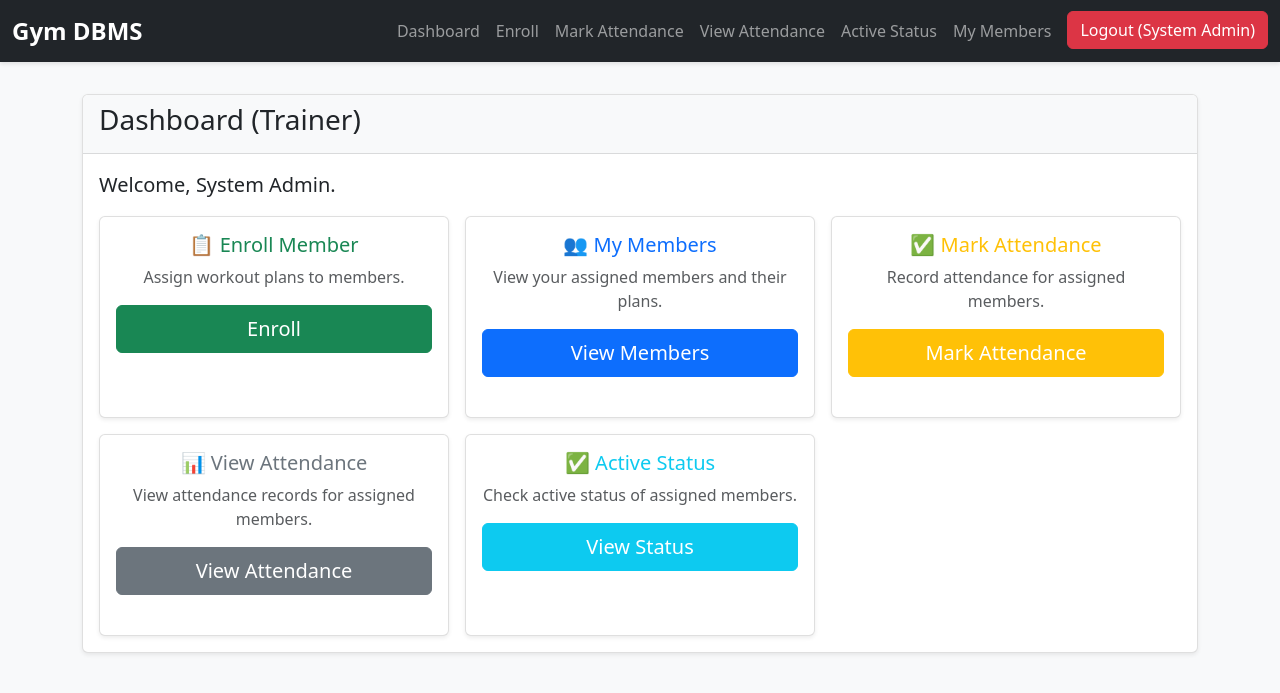
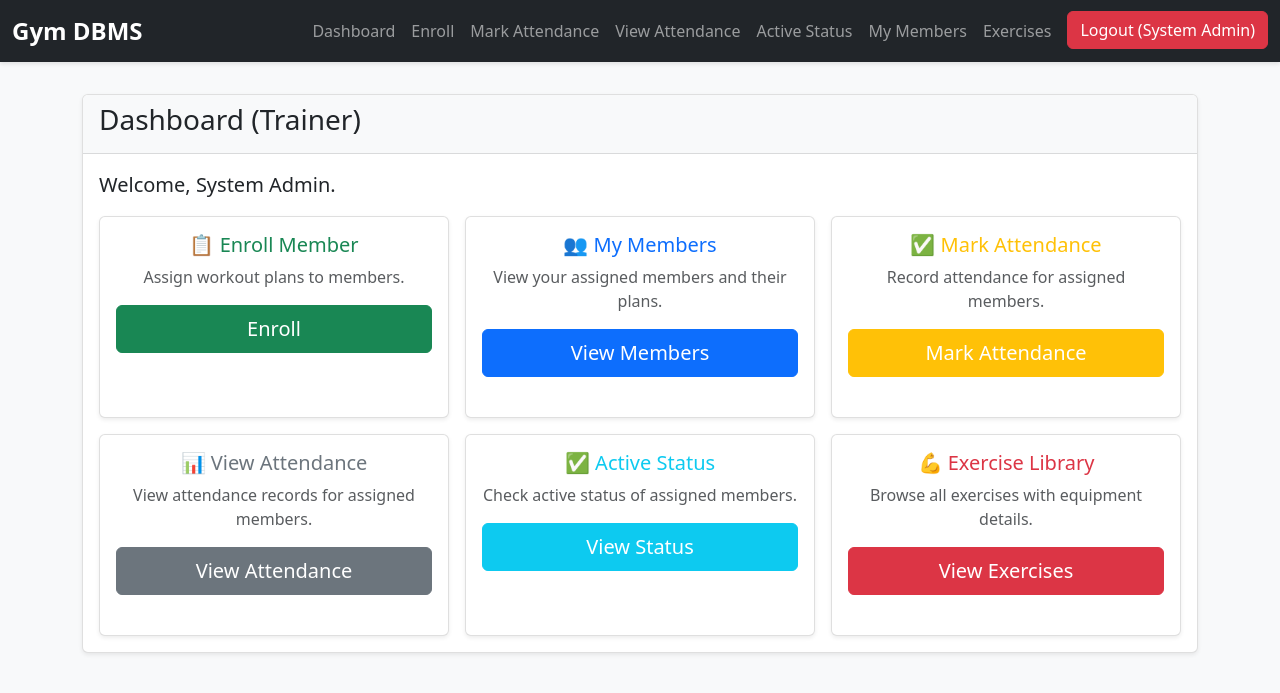
Before and after one commit to GUNADEEP19/GymMemberShip-WorkOutTracker, a Flask app: page /dashboard in a window 1280 px wide. Shown: the top 693 px of the page. Run offline with Flask 3, Linux system fonts and the light colour scheme; a user stored in the database is signed in.

Commit message:
Add Some Features

```diff
--- a/app.py
+++ b/app.py
@@ -655,6 +655,26 @@ def equipment_list():
     return render_template('equipment/list.html', equipment=equipment or [])
 
 
+# ---------- Exercise Library (Admin & Trainer) ----------
+@app.route('/exercises')
+@role_required('admin', 'trainer')
+def exercises_list():
+    try:
+        exercises = execute_query(
+            '''SELECT E.ExerciseId, E.ExerciseName, E.MuscleGroup,
+                      E.DefaultSets, E.DefaultReps, E.EquipmentId,
+                      EQ.Name AS EquipmentName
+               FROM Exercise E
+               LEFT JOIN Equipment EQ ON E.EquipmentId = EQ.EquipmentId
+               ORDER BY E.ExerciseName''',
+            silent=True
+        )
+    except Exception as e:
+        flash(f'Error loading exercises: {str(e)}', 'danger')
+        exercises = []
+    return render_template('exercise/list.html', exercises=exercises or [])
+
+
 # ---------- MySQL Console (Admin only) ----------
 @app.route('/mysql-console', methods=['GET', 'POST'])
 @role_required('admin')
--- a/templates/base.html
+++ b/templates/base.html
@@ -74,6 +74,7 @@
               {% endif %}
               {% if session.role == 'trainer' %}
                 <li class="nav-item"><a class="nav-link" href="/trainer/members">My Members</a></li>
+                <li class="nav-item"><a class="nav-link" href="/exercises">Exercises</a></li>
               {% endif %}
               {% if session.role == 'member' %}
                 <li class="nav-item"><a class="nav-link" href="/member/my-trainer">My Trainer</a></li>
@@ -81,6 +82,7 @@
               {% if session.role == 'admin' %}
                 <li class="nav-item"><a class="nav-link" href="/members">Members</a></li>
                 <li class="nav-item"><a class="nav-link" href="/equipment">Equipment</a></li>
+                <li class="nav-item"><a class="nav-link" href="/exercises">Exercises</a></li>
                 <li class="nav-item"><a class="nav-link" href="/mysql-console">MySQL Console</a></li>
               {% endif %}
               <li class="nav-item ms-2"><a class="btn btn-danger text-white" href="/logout" style="text-decoration: none; padding: 0.375rem 0.75rem;">Logout ({{ session.user_name or session.role }})</a></li>
--- a/templates/dashboard.html
+++ b/templates/dashboard.html
@@ -24,6 +24,15 @@
               <h5 class="card-title text-info">🏋️ Equipment Inventory</h5>
               <p class="card-text text-muted">View gym equipment and stock levels.</p>
               <a href="/equipment" class="btn btn-info text-white w-100">View Equipment</a>
+            </div>
+          </div>
+        </div>
+        <div class="col-md-6 col-lg-4">
+          <div class="card h-100 shadow-sm">
+            <div class="card-body">
+              <h5 class="card-title text-danger">💪 Exercise Library</h5>
+              <p class="card-text text-muted">Review all exercises and equipment requirements.</p>
+              <a href="/exercises" class="btn btn-danger w-100">View Exercises</a>
             </div>
           </div>
         </div>
@@ -168,6 +177,15 @@
             </div>
           </div>
         </div>
+        <div class="col-md-6 col-lg-4">
+          <div class="card h-100 shadow-sm">
+            <div class="card-body text-center">
+              <h5 class="card-title text-danger">💪 Exercise Library</h5>
+              <p class="card-text text-muted">Browse all exercises with equipment details.</p>
+              <a href="/exercises" class="btn btn-danger btn-lg w-100">View Exercises</a>
+            </div>
+          </div>
+        </div>
       </div>
     {% endif %}
   </div>
```
Also changed, not shown: GymMemberShip_WorkOutTracker.sql (+0 -35 lines), REVIEW-3.sql (+1 -15 lines), TESTS.sql (+3 -7 lines), templates/exercise/list.html (added, +40 -0 lines), README.md.
